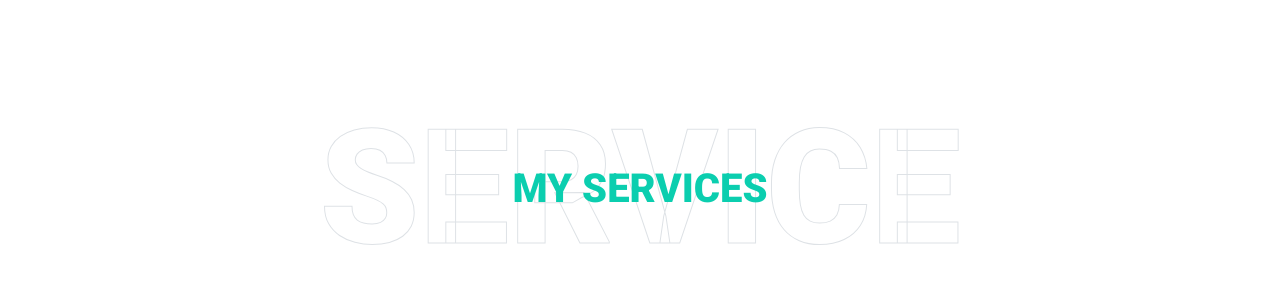
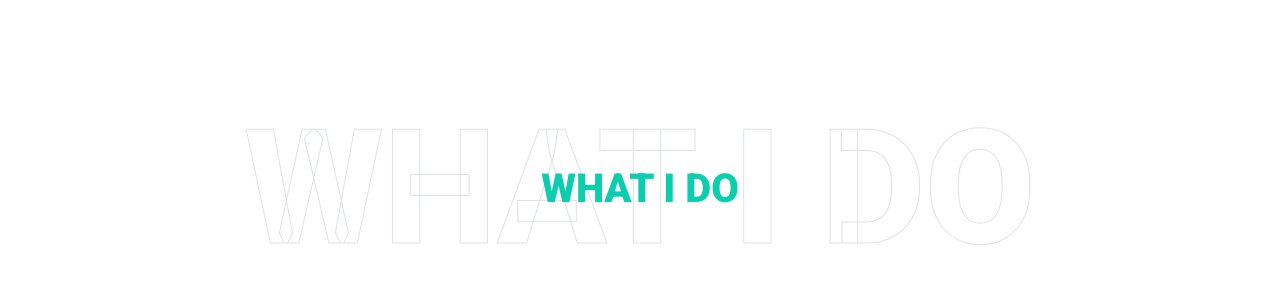
Before and after one commit to Christinendanu/Christinendanu.github.io, a plain HTML site: page index.html in a window 1280 px wide. Shown: the part 2834-3124 px from the top of the page. Drawn offline with nearby package versions, Linux system fonts and the light colour scheme.

Commit message:
changing service to what I do

```diff
--- a/index.html
+++ b/index.html
@@ -78,7 +78,7 @@ IN CONNECTION WITH THE SOFTWARE OR THE USE OR OTHER DEALINGS IN THE SOFTWARE.
           <a href="#about" class="nav-item nav-link">About</a>
           <a href="#qualification" class="nav-item nav-link">Education</a>
           <a href="#skill" class="nav-item nav-link">Skill</a>
-          <a href="#service" class="nav-item nav-link">Service</a>
+          <a href="#service" class="nav-item nav-link">What I do</a>
           <a href="#portfolio" class="nav-item nav-link">Portfolio</a>
           <a href="#testimonial" class="nav-item nav-link">Review</a>
           <a href="#blog" class="nav-item nav-link">Blog</a>
@@ -541,10 +541,10 @@ IN CONNECTION WITH THE SOFTWARE OR THE USE OR OTHER DEALINGS IN THE SOFTWARE.
             class="display-1 text-uppercase text-white"
             style="-webkit-text-stroke: 1px #dee2e6"
           >
-            Service
+            What I do
           </h1>
           <h1 class="position-absolute text-uppercase text-primary">
-            My Services
+            What I do
           </h1>
         </div>
         <div class="row pb-3">
```
